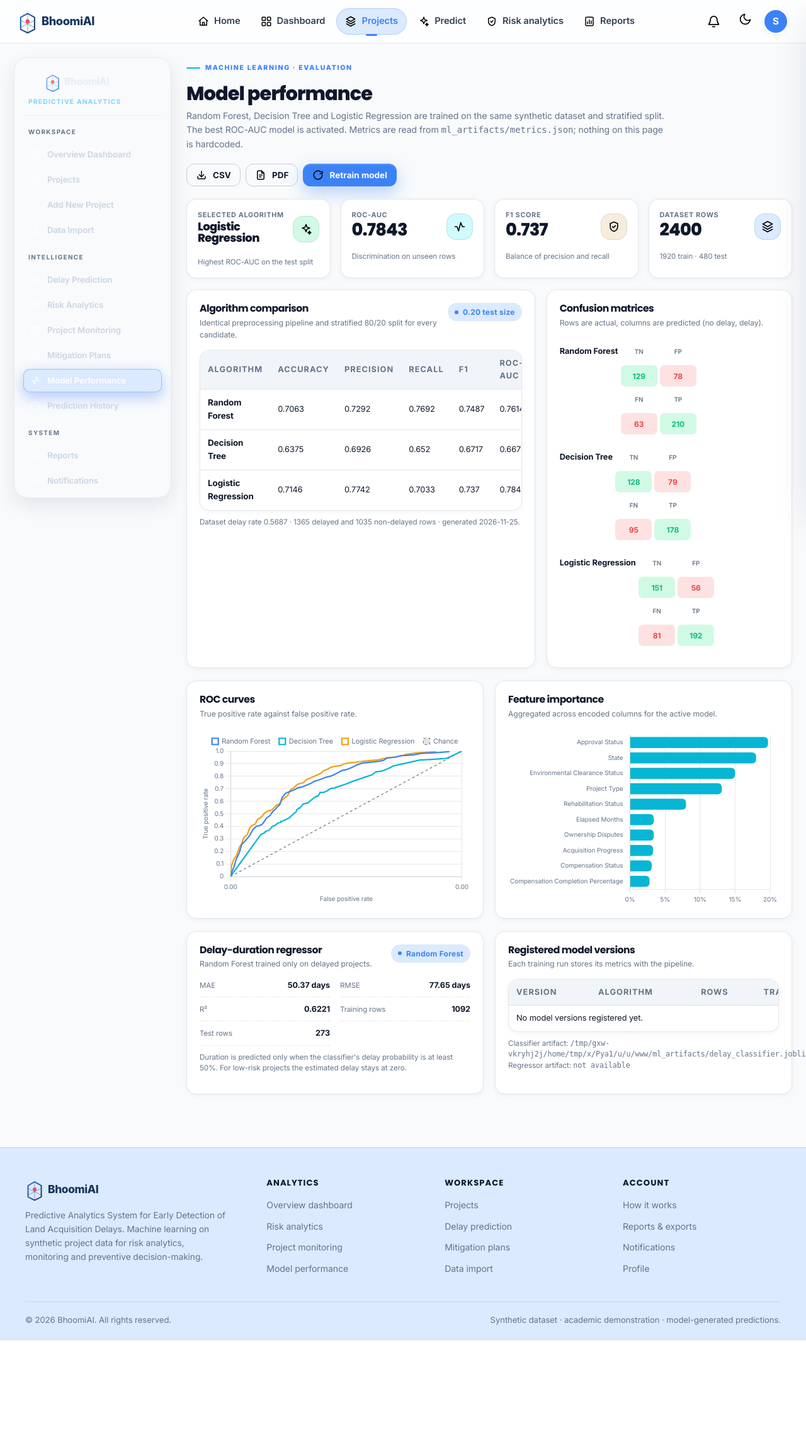
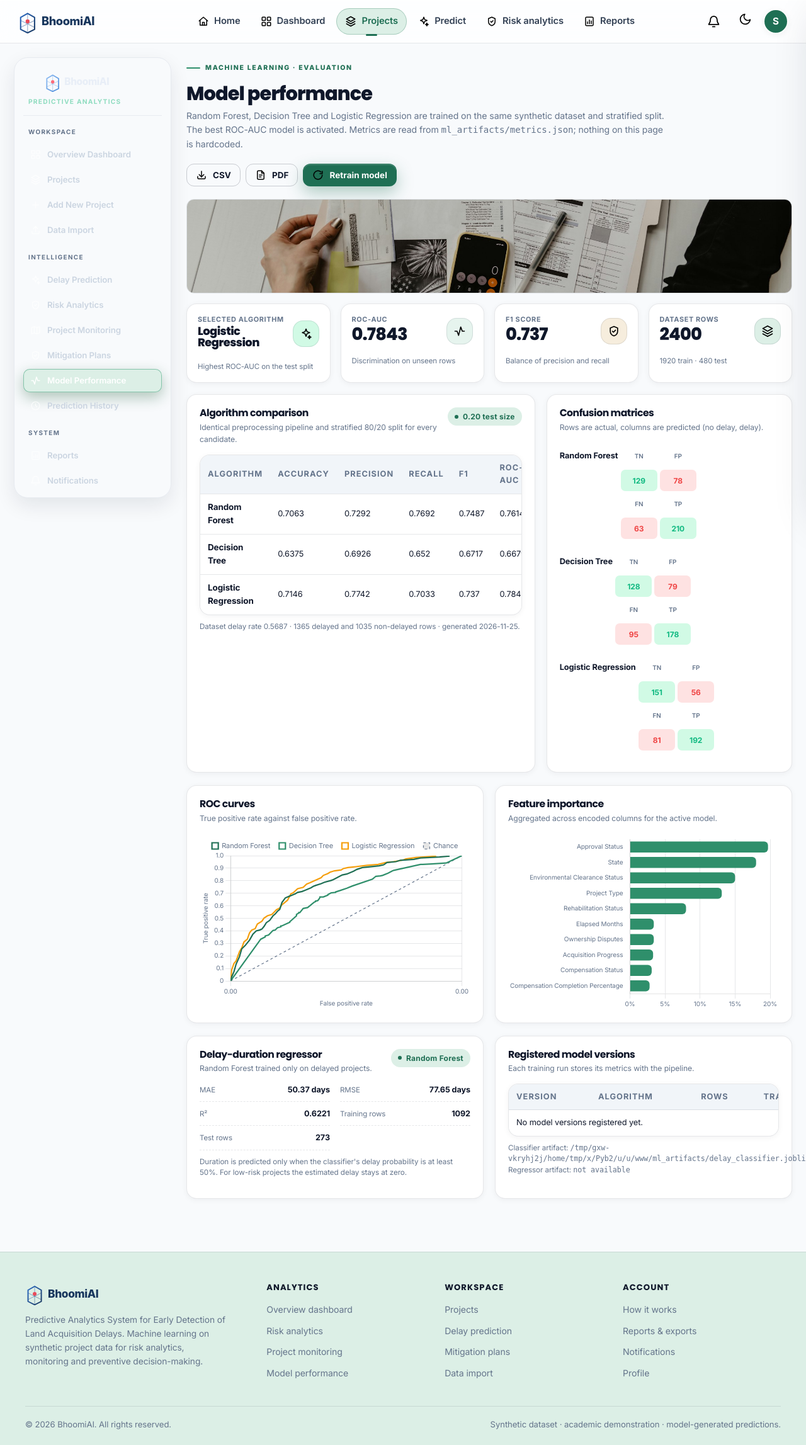
Before and after one commit to Prayas2468/int253, a Django app: page /analytics/model-performance/ in a window 1280 px wide. Shown: the whole page at 63% size. Before the commit the page ends 2129 px from the top, so only its background shows below. Run offline with Django 5.2, Linux system fonts and the light colour scheme; the visitor is signed in with stand-in values (Sample User, id 1); data that the repository does not hold is empty.

Commit message:
Rebrand blue palette to forest green and expand topic-wise images

```diff
--- a/static/css/base.css
+++ b/static/css/base.css
@@ -2191,7 +2191,7 @@ h1, h2, h3, .hero-metric strong, .stat-value, .dashboard-hero h1 {
 [data-theme="dark"] h3,
 [data-theme="dark"] h4 { color: #FFFFFF; }
 
-::selection { background: rgba(59, 130, 246, 0.32); }
+::selection { background: rgba(31, 111, 84, 0.32); }
 
 ::-webkit-scrollbar { width: 10px; height: 10px; }
 ::-webkit-scrollbar-track { background: transparent; }
@@ -2218,13 +2218,13 @@ h1, h2, h3, .hero-metric strong, .stat-value, .dashboard-hero h1 {
 .main-nav a.is-active {
     background: var(--primary-soft);
     color: var(--primary);
-    box-shadow: inset 0 0 0 1px rgba(59, 130, 246, 0.28);
+    box-shadow: inset 0 0 0 1px rgba(31, 111, 84, 0.28);
 }
 
 [data-theme="dark"] .main-nav a.is-active {
-    color: #7DD3FC;
-    background: rgba(59, 130, 246, 0.14);
-    box-shadow: inset 0 0 0 1px rgba(56, 189, 248, 0.32), 0 0 20px rgba(6, 182, 212, 0.16);
+    color: #8FDCC0;
+    background: rgba(31, 111, 84, 0.14);
+    box-shadow: inset 0 0 0 1px rgba(56, 189, 248, 0.32), 0 0 20px rgba(47, 143, 107, 0.16);
 }
 
 /* ---------- Buttons ---------- */
@@ -2235,19 +2235,19 @@ h1, h2, h3, .hero-metric strong, .stat-value, .dashboard-hero h1 {
 }
 
 .btn-primary {
-    box-shadow: 0 10px 26px rgba(59, 130, 246, 0.34), inset 0 1px 0 rgba(255, 255, 255, 0.22);
+    box-shadow: 0 10px 26px rgba(31, 111, 84, 0.34), inset 0 1px 0 rgba(255, 255, 255, 0.22);
 }
 
 .btn-primary:hover {
-    box-shadow: 0 18px 42px rgba(59, 130, 246, 0.46), inset 0 1px 0 rgba(255, 255, 255, 0.28);
+    box-shadow: 0 18px 42px rgba(31, 111, 84, 0.46), inset 0 1px 0 rgba(255, 255, 255, 0.28);
 }
 
 .btn-accent {
-    box-shadow: 0 10px 26px rgba(6, 182, 212, 0.32), inset 0 1px 0 rgba(255, 255, 255, 0.22);
+    box-shadow: 0 10px 26px rgba(47, 143, 107, 0.32), inset 0 1px 0 rgba(255, 255, 255, 0.22);
 }
 
 .btn-accent:hover {
-    box-shadow: 0 18px 42px rgba(6, 182, 212, 0.44), inset 0 1px 0 rgba(255, 255, 255, 0.28);
+    box-shadow: 0 18px 42px rgba(47, 143, 107, 0.44), inset 0 1px 0 rgba(255, 255, 255, 0.28);
 }
 
 [data-theme="dark"] .btn-ghost {
--- a/static/css/dashboard.css
+++ b/static/css/dashboard.css
@@ -91,7 +91,7 @@
 
 /* Glowing state bubbles for document volume. */
 .glow-marker {
-    filter: drop-shadow(0 0 5px rgba(6, 182, 212, 0.85)) drop-shadow(0 0 12px rgba(59, 130, 246, 0.5));
+    filter: drop-shadow(0 0 5px rgba(47, 143, 107, 0.85)) drop-shadow(0 0 12px rgba(31, 111, 84, 0.5));
     animation: markerPulse 3.4s ease-in-out infinite;
 }
 
--- a/static/css/predictive.css
+++ b/static/css/predictive.css
@@ -51,7 +51,7 @@
   font-size: 0.64rem;
   letter-spacing: 0.12em;
   text-transform: uppercase;
-  color: #7DD3FC;
+  color: #8FDCC0;
   font-weight: 700;
 }
 
@@ -88,7 +88,7 @@
   opacity: 0.7;
 }
 .sidebar-nav a:hover {
-  background: rgba(59, 130, 246, 0.14);
+  background: rgba(31, 111, 84, 0.14);
   color: #FFFFFF;
   transform: translateX(2px);
 }
@@ -96,8 +96,8 @@
 .sidebar-nav a.is-active {
   background: var(--primary-soft);
   color: #FFFFFF;
-  border-color: rgba(96, 165, 250, 0.55);
-  box-shadow: 0 8px 22px rgba(37, 99, 235, 0.32);
+  border-color: rgba(63, 163, 124, 0.55);
+  box-shadow: 0 8px 22px rgba(20, 83, 45, 0.32);
 }
 .sidebar-nav a.is-active .icon { opacity: 1; }
 
@@ -124,9 +124,9 @@
   gap: 5px;
   padding: 3px 9px;
   border-radius: 999px;
-  background: rgba(6, 182, 212, 0.14);
-  border: 1px solid rgba(6, 182, 212, 0.35);
-  color: #67E8F9;
+  background: rgba(47, 143, 107, 0.14);
+  border: 1px solid rgba(47, 143, 107, 0.35);
+  color: #A7E8D0;
   font-size: 0.64rem;
   font-weight: 700;
   letter-spacing: 0.06em;
--- a/static/css/tokens.css
+++ b/static/css/tokens.css
@@ -3,12 +3,12 @@
   color-scheme: light;
 
   /* Brand — electric blue + cyan */
-  --primary: #3B82F6;
-  --primary-strong: #2563EB;
-  --primary-dark: #1D4ED8;
-  --primary-soft: #DBEAFE;
-  --accent: #06B6D4;
-  --accent-soft: #CFFAFE;
+  --primary: #1F6F54;
+  --primary-strong: #14532D;
+  --primary-dark: #0F3D23;
+  --primary-soft: #DCEFE6;
+  --accent: #2F8F6B;
+  --accent-soft: #E6F4EE;
   --gold: #F59E0B;
 
   /* Semantic */
@@ -18,8 +18,8 @@
   --warning-soft: #FEF3C7;
   --danger: #EF4444;
   --danger-soft: #FEE2E2;
-  --info: #3B82F6;
-  --info-soft: #DBEAFE;
+  --info: #1F6F54;
+  --info-soft: #DCEFE6;
 
   /* Surfaces */
   --bg: #F8FAFC;
@@ -41,9 +41,9 @@
   --shadow-sm: 0 2px 10px rgba(15, 23, 42, 0.05);
   --shadow: 0 12px 32px rgba(15, 23, 42, 0.09);
   --shadow-lg: 0 24px 64px rgba(15, 23, 42, 0.16);
-  --ring: 0 0 0 4px rgba(59, 130, 246, 0.20);
-  --glow: 0 0 28px rgba(59, 130, 246, 0.28);
-  --glow-cyan: 0 0 28px rgba(6, 182, 212, 0.28);
+  --ring: 0 0 0 4px rgba(31, 111, 84, 0.20);
+  --glow: 0 0 28px rgba(31, 111, 84, 0.28);
+  --glow-cyan: 0 0 28px rgba(47, 143, 107, 0.28);
 
   /* Shape */
   --radius-sm: 10px;
@@ -55,8 +55,8 @@
   --font-sans: 'Inter', 'Poppins', 'Segoe UI', system-ui, -apple-system, sans-serif;
   --font-display: 'Poppins', 'Inter', 'Segoe UI', system-ui, sans-serif;
 
-  --gradient-primary: #3B82F6;
-  --gradient-accent: #06B6D4;
+  --gradient-primary: #1F6F54;
+  --gradient-accent: #2F8F6B;
   --gradient-mesh: none;
 
   --hero-overlay: rgba(248, 250, 252, 0.92);
--- a/static/js/analytics.js
+++ b/static/js/analytics.js
@@ -17,9 +17,9 @@
     function palette() {
         var dark = document.documentElement.getAttribute('data-theme') === 'dark';
         return {
-            primary: cssVar('--primary', '#3B82F6'),
-            primaryStrong: cssVar('--primary-strong', '#2563EB'),
-            accent: cssVar('--accent', '#06B6D4'),
+            primary: cssVar('--primary', '#1F6F54'),
+            primaryStrong: cssVar('--primary-strong', '#14532D'),
+            accent: cssVar('--accent', '#2F8F6B'),
             success: cssVar('--success', '#10B981'),
             warning: cssVar('--warning', '#F59E0B'),
             danger: cssVar('--danger', '#EF4444'),
--- a/templates/predictions/mitigation_list.html
+++ b/templates/predictions/mitigation_list.html
@@ -13,6 +13,10 @@
     <a href="{% url 'reports:mitigation_csv' %}" class="btn btn-ghost btn-sm">{% include 'partials/icon.html' with name='icon-download' %}CSV</a>
   </div>
 </div>
+
+<figure class="project-media" style="max-height:150px;margin:0 0 16px;">
+  <img src="{% static 'images/infrastructure/land-survey.jpg' %}" alt="Land surveying and mitigation planning" loading="lazy" style="height:150px;">
+</figure>
 
 <div class="stats-grid kpi-grid" style="grid-template-columns: repeat(4, minmax(0, 1fr));">
   <article class="stat-card">
--- a/templates/predictions/model_performance.html
+++ b/templates/predictions/model_performance.html
@@ -26,6 +26,10 @@
 </div>
 
 {% if metrics %}
+<figure class="project-media" style="max-height:150px;margin:0 0 16px;">
+  <img src="{% static 'images/infrastructure/infrastructure-progress.jpg' %}" alt="Infrastructure progress and model evaluation" loading="lazy" style="height:150px;">
+</figure>
+
 <div class="stats-grid kpi-grid">
   <article class="stat-card">
     <div class="stat-top">
--- a/templates/predictions/monitoring.html
+++ b/templates/predictions/monitoring.html
@@ -14,6 +14,10 @@
     <a href="{% url 'reports:monitoring_pdf' %}" class="btn btn-ghost btn-sm">{% include 'partials/icon.html' with name='icon-pdf' %}PDF</a>
   </div>
 </div>
+
+<figure class="project-media" style="max-height:150px;margin:0 0 16px;">
+  <img src="{% static 'images/infrastructure/construction-machinery.jpg' %}" alt="Construction machinery and site monitoring" loading="lazy" style="height:150px;">
+</figure>
 
 <form method="get" class="table-toolbar">
   <div class="form-field">
--- a/templates/predictions/predict.html
+++ b/templates/predictions/predict.html
@@ -35,6 +35,10 @@
   <span>{{ form.non_field_errors|join:", " }}</span>
 </div>
 {% endif %}
+
+<figure class="project-media" style="max-height:160px;margin:0 0 16px;">
+  <img src="{% static 'images/infrastructure/highway-project.jpg' %}" alt="Highway corridor planning and delay prediction" loading="lazy" style="height:160px;">
+</figure>
 
 <form method="post" class="panel form-card" novalidate data-loading>
   {% csrf_token %}
--- a/templates/predictions/prediction_history.html
+++ b/templates/predictions/prediction_history.html
@@ -15,6 +15,10 @@
     <a href="{% url 'reports:predictions_pdf' %}" class="btn btn-ghost btn-sm">{% include 'partials/icon.html' with name='icon-pdf' %}PDF</a>
   </div>
 </div>
+
+<figure class="project-media" style="max-height:150px;margin:0 0 16px;">
+  <img src="{% static 'images/infrastructure/road-construction.jpg' %}" alt="Road construction progress history" loading="lazy" style="height:150px;">
+</figure>
 
 <form method="get" class="table-toolbar">
   <div class="form-field">
--- a/templates/reports/index.html
+++ b/templates/reports/index.html
@@ -17,6 +17,10 @@
     <a href="{% url 'predictions:model_performance' %}" class="btn btn-ghost btn-sm">Model performance</a>
   </div>
 </div>
+
+<figure class="project-media" style="max-height:150px;margin:0 0 16px;">
+  <img src="{% static 'images/infrastructure/bridge-development.jpg' %}" alt="Infrastructure project reports" loading="lazy" style="height:150px;">
+</figure>
 
 <div class="stats-grid kpi-grid">
   <article class="stat-card">
```
Also changed, not shown: other parts of static/css/base.css (+12 -12 lines), other parts of static/css/tokens.css (+13 -13 lines), static/js/dashboard.js (+5 -5 lines), templates/predictions/settings.html (+8 -0 lines), 1 other file.
